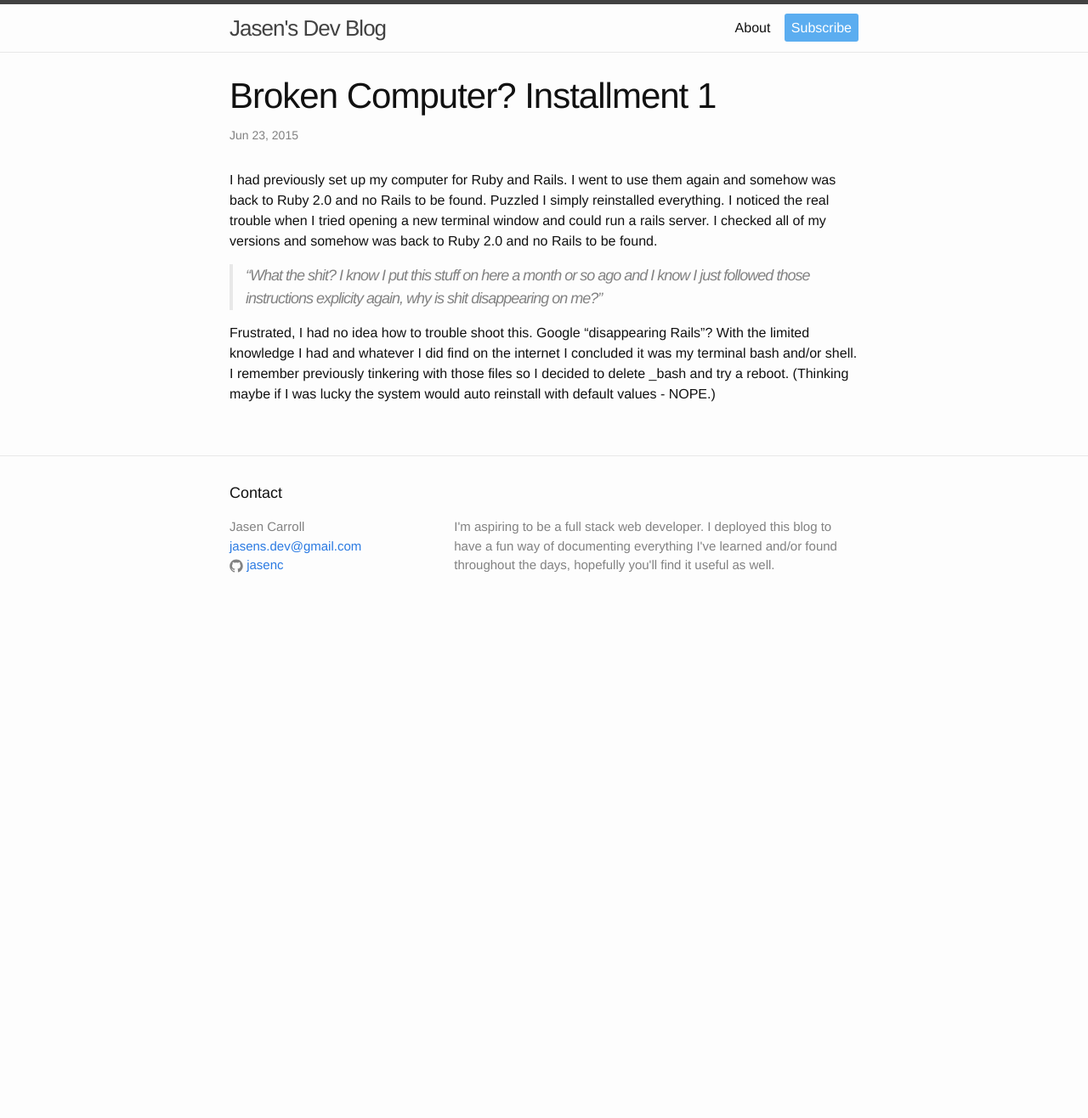
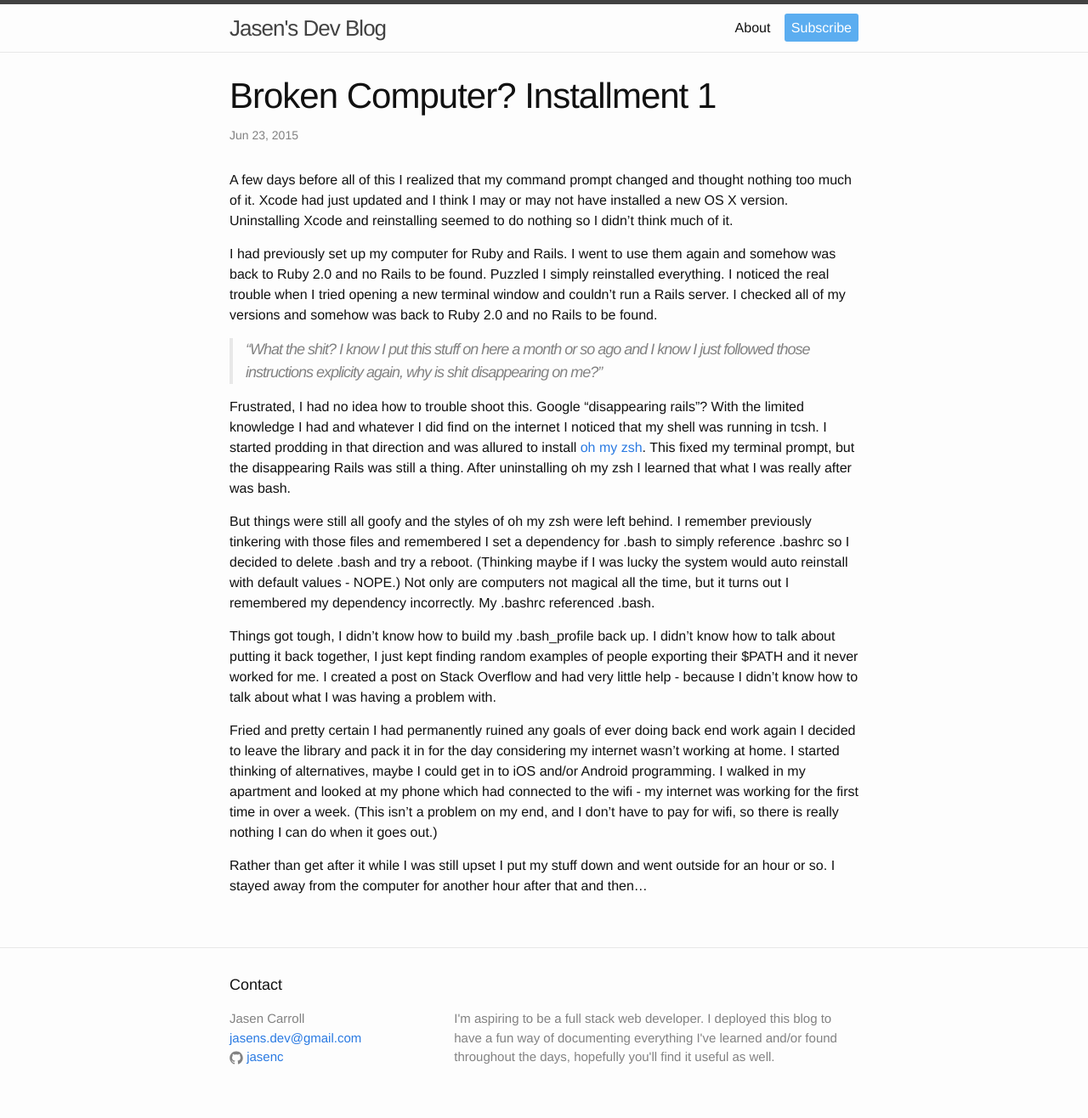
Before and after one commit to jasencblog/jasencblog.github.io, a Jekyll site: the page built from _posts/2015-06-23-broken-computer-1.markdown, in a window 1280 px wide. Shown: the whole page at 85% size. Built offline with Jekyll 4.4.1, drawn with Linux system fonts in a browser that asks for light colours; before the commit the page ends 900 px from its top, so only the background shows below that.

Commit message:
added to broken computer 1

```diff
--- a/_posts/2015-06-23-broken-computer-1.markdown
+++ b/_posts/2015-06-23-broken-computer-1.markdown
@@ -3,8 +3,18 @@ layout: post
 title:  "Broken Computer? Installment 1"
 date:   2015-06-23 22:15:32
 ---
-I had previously set up my computer for Ruby and Rails. I went to use them again and somehow was back to Ruby 2.0 and no Rails to be found. Puzzled I simply reinstalled everything. I noticed the real trouble when I tried opening a new terminal window and could run a rails server. I checked all of my versions and somehow was back to Ruby 2.0 and no Rails to be found.
+A few days before all of this I realized that my command prompt changed and thought nothing too much of it. Xcode had just updated and I think I may or may not have installed a new OS X version. Uninstalling Xcode and reinstalling seemed to do nothing so I didn't think much of it.
+
+I had previously set up my computer for Ruby and Rails. I went to use them again and somehow was back to Ruby 2.0 and no Rails to be found. Puzzled I simply reinstalled everything. I noticed the real trouble when I tried opening a new terminal window and couldn't run a Rails server. I checked all of my versions and somehow was back to Ruby 2.0 and no Rails to be found.
 
 > "What the shit? I know I put this stuff on here a month or so ago and I know I just followed those instructions explicity again, why is shit disappearing on me?"
 
-Frustrated, I had no idea how to trouble shoot this. Google "disappearing Rails"? With the limited knowledge I had and whatever I did find on the internet I concluded it was my terminal bash and/or shell. I remember previously tinkering with those files so I decided to delete _bash and try a reboot. (Thinking maybe if I was lucky the system would auto reinstall with default values - NOPE.)
+Frustrated, I had no idea how to trouble shoot this. Google "disappearing rails"? With the limited knowledge I had and whatever I did find on the internet I noticed that my shell was running in tcsh. I started prodding in that direction and was allured to install [oh my zsh](http://ohmyz.sh/). This fixed my terminal prompt, but the disappearing Rails was still a thing. After uninstalling oh my zsh I learned that what I was really after was bash.
+
+But things were still all goofy and the styles of oh my zsh were left behind. I remember previously tinkering with those files and remembered I set a dependency for .bash to simply reference .bashrc so I decided to delete .bash and try a reboot. (Thinking maybe if I was lucky the system would auto reinstall with default values - NOPE.) Not only are computers not magical all the time, but it turns out I remembered my dependency incorrectly. My .bashrc referenced .bash.
+
+Things got tough, I didn't know how to build my .bash_profile back up. I didn't know how to talk about putting it back together, I just kept finding random examples of people exporting their $PATH and it never worked for me. I created a post on Stack Overflow and had very little help - because I didn't know how to talk about what I was having a problem with.
+
+Fried and pretty certain I had permanently ruined any goals of ever doing back end work again I decided to leave the library and pack it in for the day considering my internet wasn't working at home. I started thinking of alternatives, maybe I could get in to iOS and/or Android programming. I walked in my apartment and looked at my phone which had connected to the wifi - my internet was working for the first time in over a week. (This isn't a problem on my end, and I don't have to pay for wifi, so there is really nothing I can do when it goes out.)
+
+Rather than get after it while I was still upset I put my stuff down and went outside for an hour or so. I stayed away from the computer for another hour after that and then...
```
